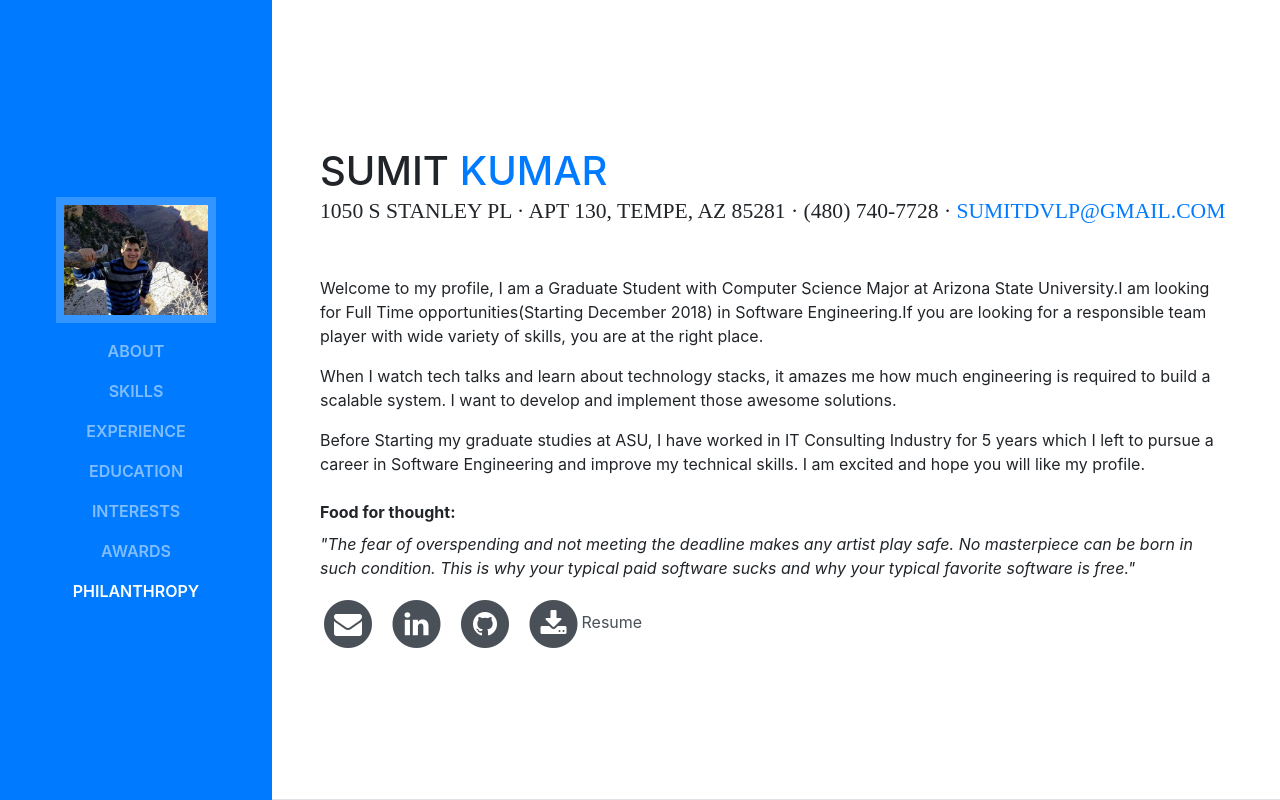
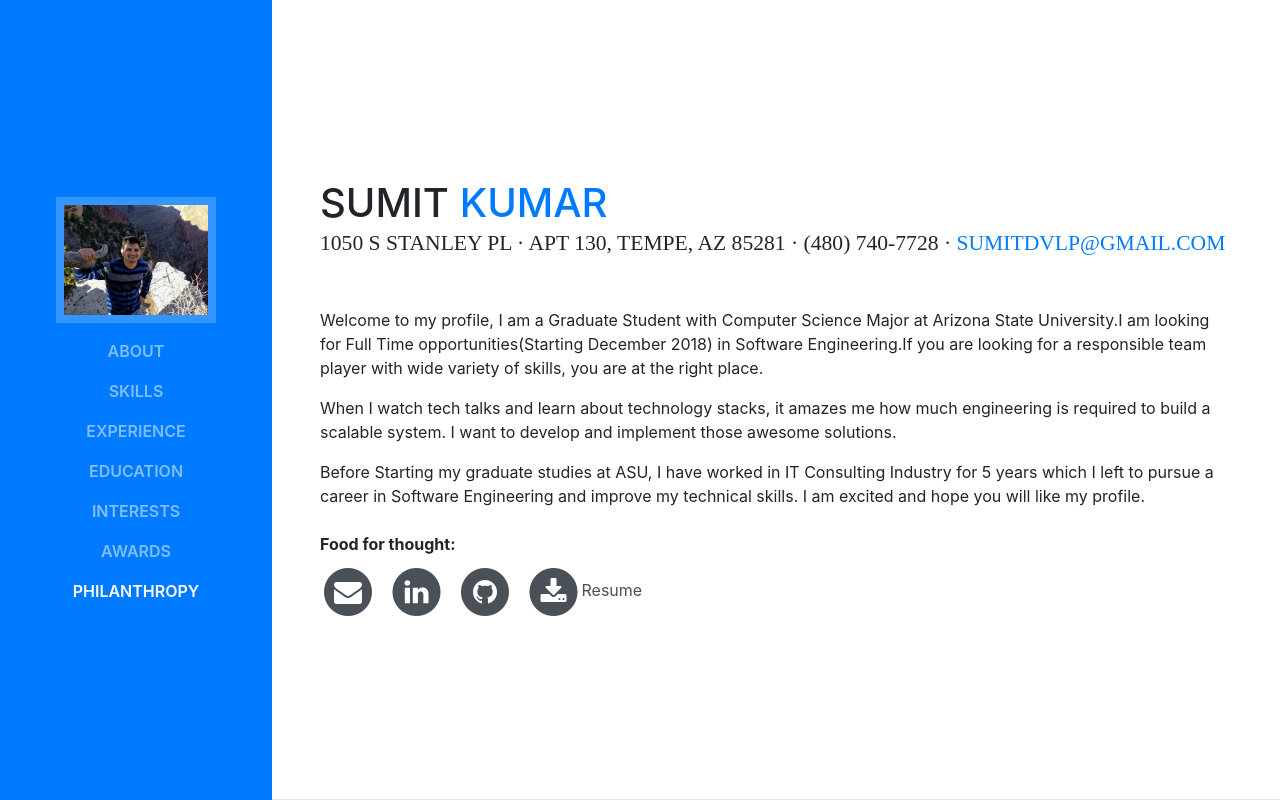
Before and after one commit to sumitdvlp/sumitdvlp.github.io, a website with bundled scripts: page index.html in a window 1280 px wide. Shown: the top 800 px of the page. Built offline with nearby package versions, Linux system fonts and the light colour scheme; a web font is replaced by a local one.

Commit message:
remvoed stupid things

```diff
--- a/index.html
+++ b/index.html
@@ -88,7 +88,6 @@
           <p class="mb-4">Before Starting my graduate studies at ASU, I have worked in IT Consulting Industry for 5 years which I left to pursue a career in Software Engineering and improve my technical skills.
 I am excited and hope you will like my profile.</p>
           <p class="mb-2"><b>Food for thought:</b></p>
-          <p class="mb-3"><i>"The fear of overspending and not meeting the deadline makes any artist play safe. No masterpiece can be born in such condition. This is why your typical paid software sucks and why your typical favorite software is free."</i></p>
           <ul class="list-inline list-social-icons mb-0">
             <li class="list-inline-item">
               <a href="mailto:sumitdvlp@gmail.com">
```
